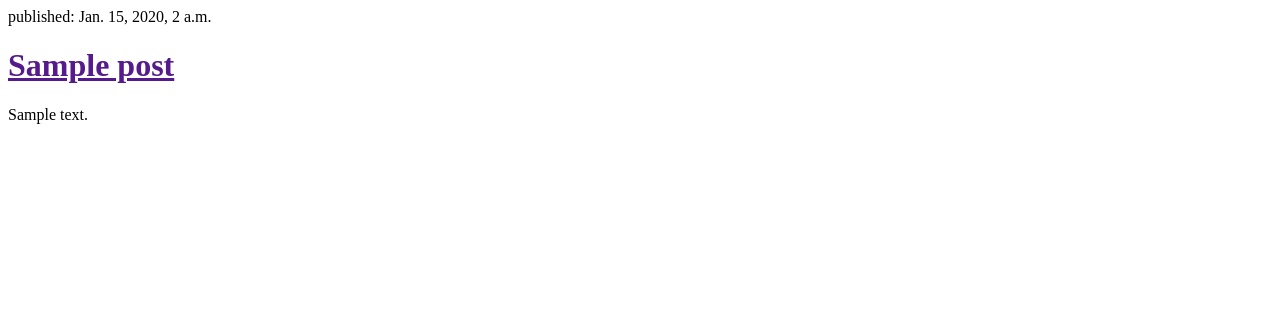
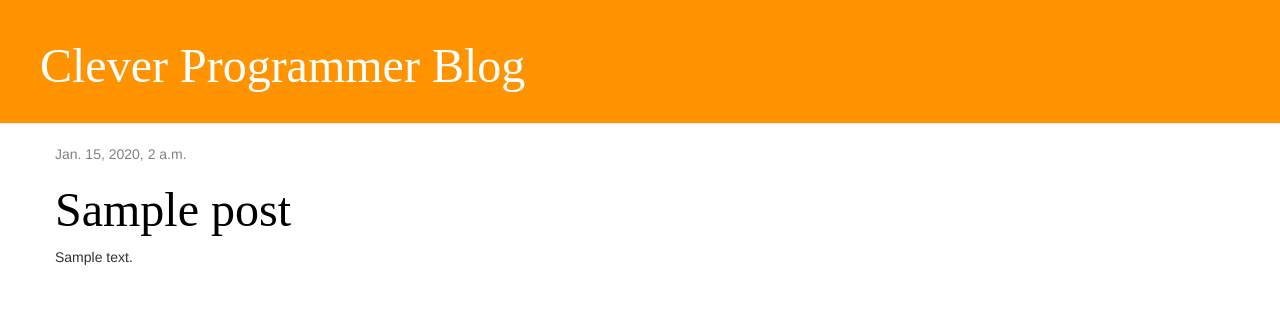
Before and after one commit to CleverProgrammer/my_coding_site, a Django app: template blog/templates/blog/post_list.html in a window 1280 px wide. Shown: the top 336 px of the page. Run offline with Django 3.2, Linux system fonts and the light colour scheme; the template is opened without the code that fills it: values that come from a table or form of the project are taken from there, others are empty; tables that the repository leaves empty hold one stand-in row (values such as "Sample post"); some libraries are stand-ins or nearby versions.

Commit message:
Add view and templates for the detailed blog posts. We also added CSS for the entire site.

```diff
--- /dev/null
+++ b/blog/static/css/blog.css
@@ -0,0 +1,47 @@
+.page-header {
+    background-color: #ff9400;
+    margin-top: 0;
+    padding: 20px 20px 20px 40px;
+}
+
+.page-header h1, .page-header h1 a, .page-header h1 a:visited, .page-header h1 a:active {
+    color: #ffffff;
+    font-size: 36pt;
+    text-decoration: none;
+}
+
+.content {
+    margin-left: 40px;
+}
+
+h1, h2, h3, h4 {
+    font-family: 'Tangerine', 'Inconsolata', 'Droid Sans', serif;
+    font-size: 48px;
+}
+
+.date {
+    color: #828282;
+}
+
+.save {
+    float: right;
+}
+
+.post-form textarea, .post-form input {
+    width: 100%;
+}
+
+.top-menu, .top-menu:hover, .top-menu:visited {
+    color: #ffffff;
+    float: right;
+    font-size: 26pt;
+    margin-right: 20px;
+}
+
+.post {
+    margin-bottom: 70px;
+}
+
+.post h1 a, .post h1 a:visited {
+    color: #000000;
+}
--- /dev/null
+++ b/blog/templates/blog/base.html
@@ -0,0 +1,23 @@
+{% load staticfiles %}
+<html>
+  <head>
+    <title>CP Blog</title>
+    <link href="//fonts.googleapis.com/css?Tangerine:bold,bolditalic|Inconsolata:italic|Droid+Sans" rel="stylesheet" type="text/css">
+    <link rel="stylesheet" href="//maxcdn.bootstrapcdn.com/bootstrap/3.2.0/css/bootstrap.min.css">
+    <link rel="stylesheet" href="//maxcdn.bootstrapcdn.com/bootstrap/3.2.0/css/bootstrap-theme.min.css">
+    <link rel="stylesheet" href="{% static 'css/blog.css' %}">
+  </head>
+  <body>
+    <div class="page-header">
+      <h1><a href="/">Clever Programmer Blog</a></h1>
+    </div>
+    <div class="content container">
+      <div class="row">
+        <div class="col-md-8">
+          {% block content %}
+          {% endblock %}
+        </div>
+      </div>
+    </div>
+  </body>
+</html>
--- a/blog/templates/blog/post_list.html
+++ b/blog/templates/blog/post_list.html
@@ -1,14 +1,13 @@
-<html>
-  <head>
-    <title>CP Blog</title>
-  </head>
-  <body>
-    {% for post in posts %}
-      <div>
-        <p>published: {{ post.published_date }}</p>
-        <h1><a href="">{{ post.title }}</a></h1>
-        <p>{{ post.text|linebreaksbr }}</p>
+{% extends 'blog/base.html' %}
+
+{% block content %}
+  {% for post in posts %}
+    <div class="post">
+      <div class="date">
+        {{ post.published_date }}
       </div>
-    {% endfor %}
-  </body>
-</html>
+      <h1><a href="{% url 'post_detail' pk=post.pk %}">{{ post.title }}</a></h1>
+      <p>{{ post.text|linebreaksbr }}</p>
+    </div>
+  {% endfor %}
+{% endblock %}
--- a/blog/urls.py
+++ b/blog/urls.py
@@ -3,4 +3,5 @@ from . import views
 
 urlpatterns = [
     path('', views.post_list, name='post_list'),
+    path('post/<int:pk>', views.post_detail, name='post_detail'),
 ]
```
Also changed, not shown: blog/templates/blog/post_detail.html (added, +13 -0 lines), blog/views.py (+6 -1 lines).
